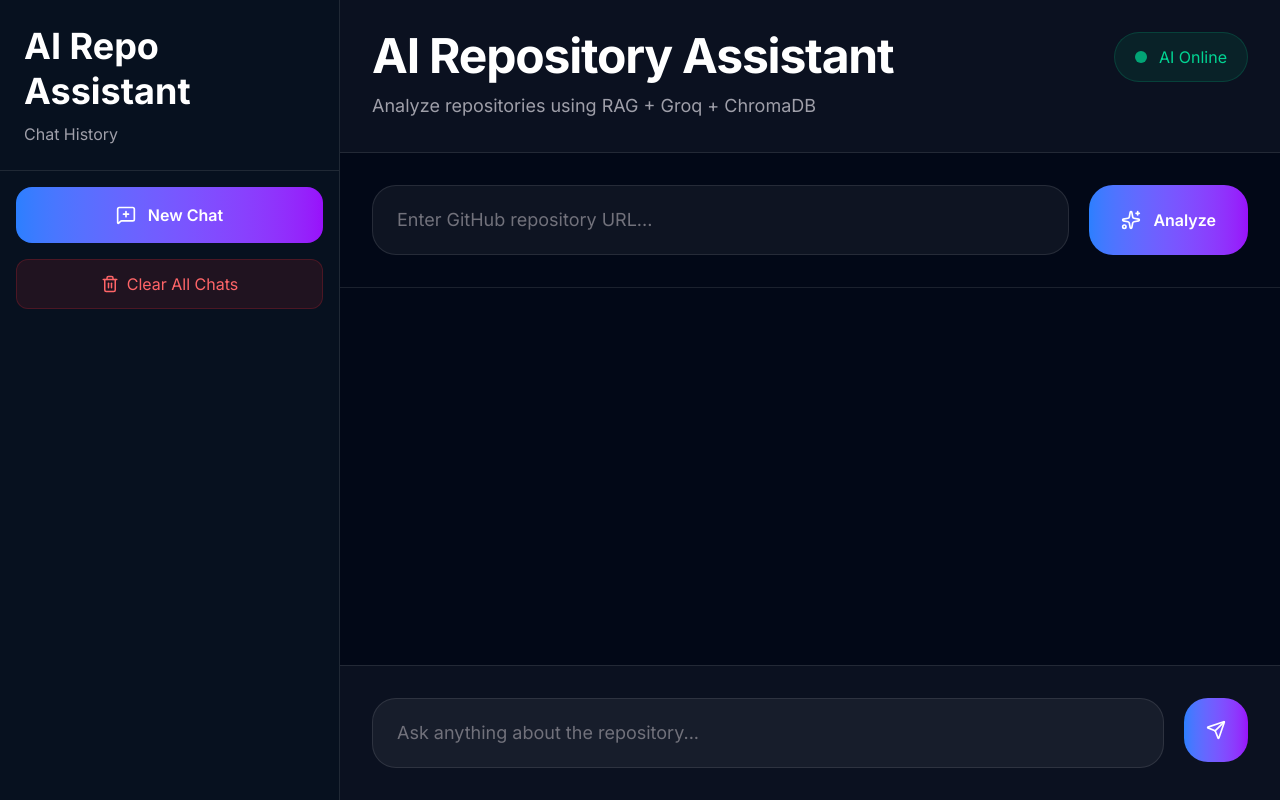
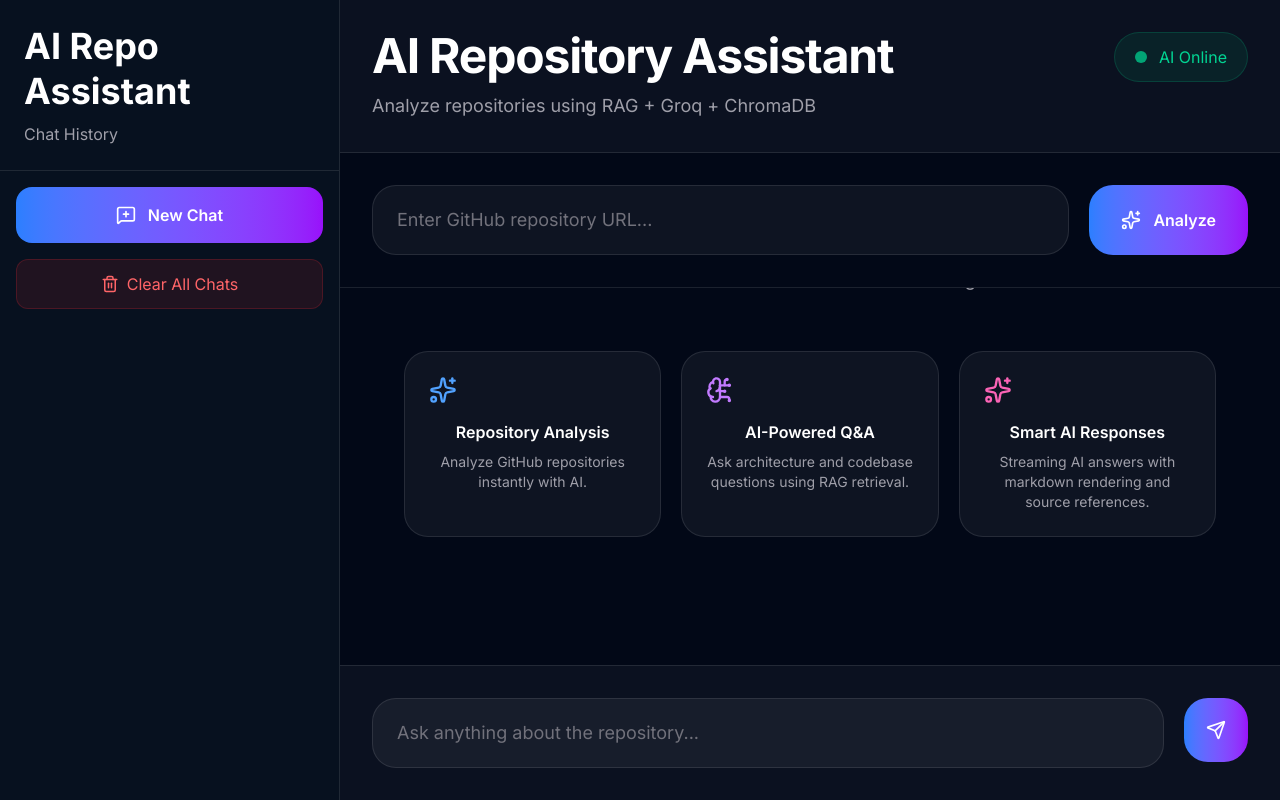
Before and after one commit to MeenakshiPramod/Source-Code-Analyzer, a Next.js app in the folder frontend/: page / in a window 1280 px wide. Built offline with nearby package versions, Linux system fonts and the light colour scheme.

Commit message:
Empty state done

```diff
--- a/frontend/components/ChatSection.tsx
+++ b/frontend/components/ChatSection.tsx
@@ -29,6 +29,9 @@ import {
 
 import { typeWriterEffect }
 from "@/utils/typewriter";
+
+import EmptyState
+from "./EmptyState";
 
 export default function ChatSection() {
 
@@ -790,9 +793,11 @@ export default function ChatSection() {
           className="
             flex-1
             overflow-y-auto
+            min-h-0
             px-8
             py-8
             space-y-8
+
           "
         >
 
@@ -807,6 +812,12 @@ export default function ChatSection() {
           )}
 
           {/* CHAT MESSAGES */}
+
+          {messages.length === 0 && (
+
+            <EmptyState />
+
+          )}
 
           {messages.map(
             (
--- /dev/null
+++ b/frontend/components/EmptyState.tsx
@@ -0,0 +1,246 @@
+import {
+  Sparkles,
+  BrainCircuit,
+} from "lucide-react";
+
+export default function EmptyState() {
+
+  return (
+
+    <div
+        className="
+            flex
+            flex-col
+            items-center
+            justify-center
+            text-center
+            px-8
+            py-16
+            max-w-6xl
+            mx-auto
+        "
+        >
+
+      {/* ICON */}
+
+      <div
+        className="
+            w-24
+            h-24
+            rounded-3xl
+            bg-gradient-to-br
+            from-blue-500/20
+            to-purple-500/20
+            border
+            border-white/10
+            flex
+            items-center
+            justify-center
+            mb-8
+        "
+        >
+
+        <Sparkles
+          size={40}
+          className="
+            text-blue-400
+          "
+        />
+
+      </div>
+
+      {/* TITLE */}
+
+      <h1
+        className="
+          text-4xl md:text-6xl
+          font-bold
+          text-white
+          mb-4
+        "
+      >
+
+        AI Repository
+        Assistant
+
+      </h1>
+
+      {/* DESCRIPTION */}
+
+      <p
+        className="
+          text-zinc-400
+          text-lg
+          max-w-2xl
+          leading-relaxed
+          mb-14
+        "
+      >
+
+        Analyze GitHub repositories
+        using RAG, ChromaDB,
+        Groq AI, semantic search,
+        and conversational code
+        understanding.
+
+      </p>
+
+      {/* FEATURES */}
+
+      <div
+        className="
+          grid
+          grid-cols-1
+          lg:grid-cols-3
+          gap-5
+          w-full
+          max-w-4xl
+        "
+      >
+
+        {/* CARD 1 */}
+
+        <div
+          className="
+            p-6
+            rounded-3xl
+            bg-white/5
+            border
+            border-white/10
+          "
+        >
+
+          <Sparkles
+            className="
+              text-blue-400
+              mb-4
+            "
+            size={28}
+          />
+
+          <h3
+            className="
+              text-white
+              font-semibold
+              mb-2
+            "
+          >
+
+            Repository Analysis
+
+          </h3>
+
+          <p
+            className="
+              text-zinc-400
+              text-sm
+            "
+          >
+
+            Analyze GitHub repositories
+            instantly with AI.
+
+          </p>
+
+        </div>
+
+        {/* CARD 2 */}
+
+        <div
+          className="
+            p-6
+            rounded-3xl
+            bg-white/5
+            border
+            border-white/10
+          "
+        >
+
+          <BrainCircuit
+            className="
+              text-purple-400
+              mb-4
+            "
+            size={28}
+          />
+
+          <h3
+            className="
+              text-white
+              font-semibold
+              mb-2
+            "
+          >
+
+            AI-Powered Q&A
+
+          </h3>
+
+          <p
+            className="
+              text-zinc-400
+              text-sm
+            "
+          >
+
+            Ask architecture and
+            codebase questions using
+            RAG retrieval.
+
+          </p>
+
+        </div>
+
+        {/* CARD 3 */}
+
+        <div
+          className="
+            p-6
+            rounded-3xl
+            bg-white/5
+            border
+            border-white/10
+          "
+        >
+
+          <Sparkles
+            className="
+              text-pink-400
+              mb-4
+            "
+            size={28}
+          />
+
+          <h3
+            className="
+              text-white
+              font-semibold
+              mb-2
+            "
+          >
+
+            Smart AI Responses
+
+          </h3>
+
+          <p
+            className="
+              text-zinc-400
+              text-sm
+            "
+          >
+
+            Streaming AI answers with
+            markdown rendering and
+            source references.
+
+          </p>
+
+        </div>
+
+      </div>
+
+    </div>
+
+  );
+}
```
